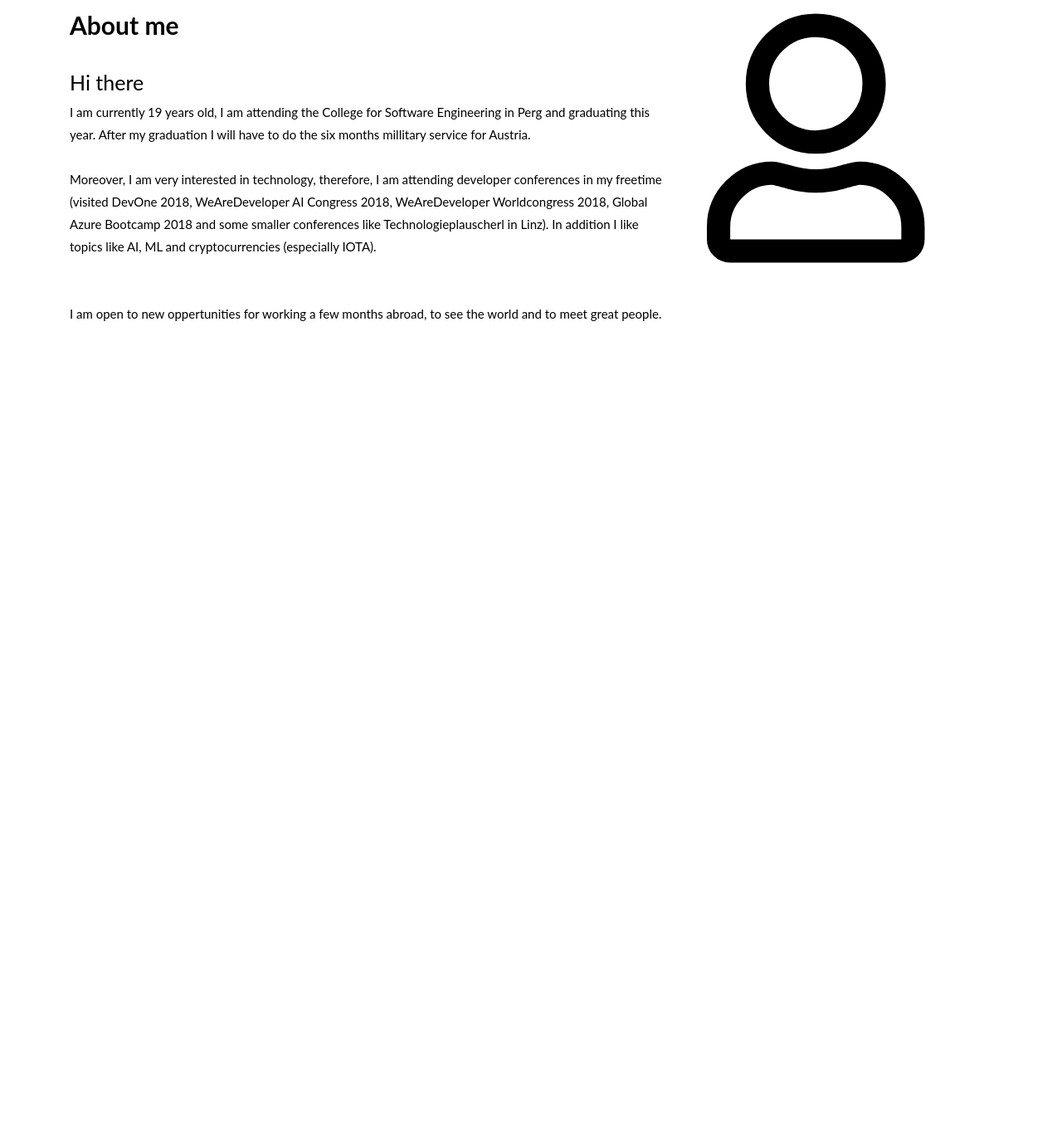
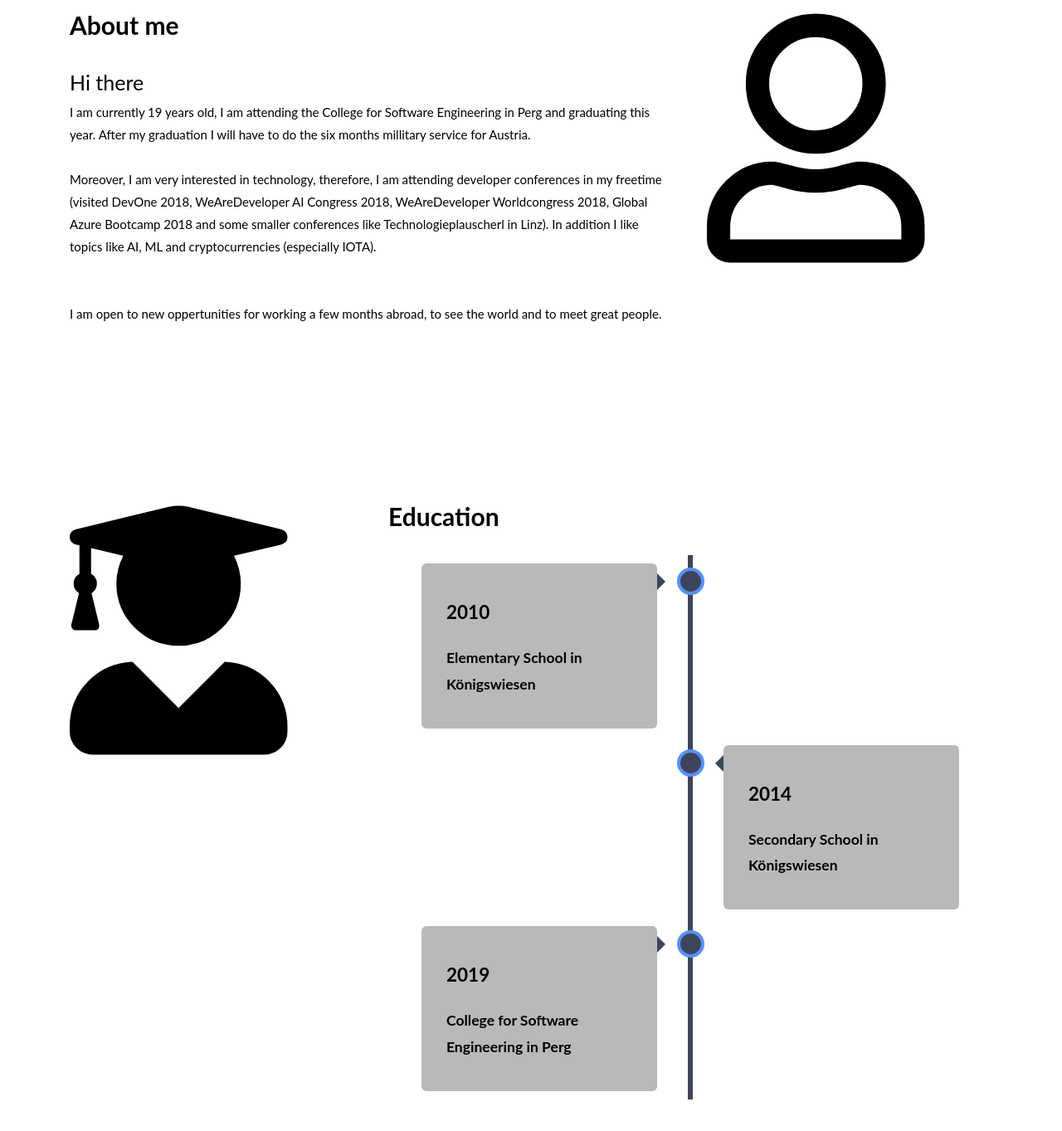
Before and after one commit to brandart/brandart.github.io, a plain HTML site: page index.html in a window 1280 px wide. Shown: the part 901-2264 px from the top of the page at 83% size. Before the commit the page ends 1392 px from the top, so only its background shows below. Drawn offline with Linux system fonts and the light colour scheme.

Commit message:
added education section

```diff
--- a/index.html
+++ b/index.html
@@ -45,6 +45,36 @@
                 </div>
             </div>
           </div>
+          <div class="container">
+            <div class="row">
+                <div class="column-33">
+                    <i class='fas fa-user-graduate icons' style='font-size:300px;'></i>
+                </div>
+                <div class="column-66">
+                    <h1 class="xlarge-font"><b>Education</b></h1>
+                    <div class="timeline">
+                        <div class="timelineContainer left">
+                          <div class="content">
+                            <h2>2010</h2>
+                            <h3>Elementary School in Königswiesen</h3>
+                          </div>
+                        </div>
+                        <div class="timelineContainer right">
+                          <div class="content">
+                            <h2>2014</h2>
+                            <h3>Secondary School in Königswiesen</h3>
+                          </div>
+                        </div>
+                        <div class="timelineContainer left">
+                          <div class="content">
+                            <h2>2019</h2>
+                            <h3>College for Software Engineering in Perg</h3>
+                          </div>
+                        </div>
+                      </div>
+                  </div>
+              </div>
+          </div>
 
 </body>
 
--- a/style.css
+++ b/style.css
@@ -13,6 +13,7 @@ body, html {
   font-size: 15px;
   line-height: 1.8;
   font-family: Lato, sans-serif;
+
 }
 
 
@@ -148,3 +149,113 @@ body, html {
   }
 
 }
+
+/* Timeline */
+.timeline {
+  position: relative;
+  max-width: 1200px;
+  margin: 0 auto;
+}
+
+.timeline::after {
+  content: '';
+  position: absolute;
+  width: 6px;
+  background-color: #3E455A;
+  top: 0;
+  bottom: 0;
+  left: 50%;
+  margin-left: -3px;
+}
+
+.timelineContainer {
+  padding: 10px 40px;
+  position: relative;
+  background-color: inherit;
+  width: 50%;
+}
+
+.timelineContainer::after {
+  content: '';
+  position: absolute;
+  width: 25px;
+  height: 25px;
+  right: -17px;
+  background-color: #3E455A;
+  border: 4px solid #5590FF;
+  top: 15px;
+  border-radius: 50%;
+  z-index: 1;
+}
+
+.left {
+  left: 0;
+}
+
+.right {
+  left: 50%;
+}
+
+.left::before {
+  content: " ";
+  height: 0;
+  position: absolute;
+  top: 22px;
+  width: 0;
+  z-index: 1;
+  right: 30px;
+  border: medium solid #3E455A;;
+  border-width: 10px 0 10px 10px;
+  border-color: transparent transparent transparent #3E455A;
+}
+
+.right::before {
+  content: " ";
+  height: 0;
+  position: absolute;
+  top: 22px;
+  width: 0;
+  z-index: 1;
+  left: 30px;
+  border: medium solid #3E455A;
+  border-width: 10px 10px 10px 0;
+  border-color: transparent #3E455A transparent transparent;
+}
+
+.right::after {
+  left: -16px;
+}
+
+.content {
+  padding: 20px 30px;
+  background-color: #B9B9B9;
+  position: relative;
+  border-radius: 6px;
+}
+
+@media screen and (max-width: 600px) {
+  .timeline::after {
+  left: 31px;
+  }
+
+  .timelineContainer {
+  width: 100%;
+  padding-left: 70px;
+  padding-right: 25px;
+  }
+
+  .timelineContainer::before {
+  left: 60px;
+  border: medium solid #3E455A;
+  border-width: 10px 10px 10px 0;
+  border-color: transparent #3E455A transparent transparent;
+  }
+
+  .left::after, .right::after {
+  left: 15px;
+  }
+
+  .right {
+  left: 0%;
+  }
+}
```
